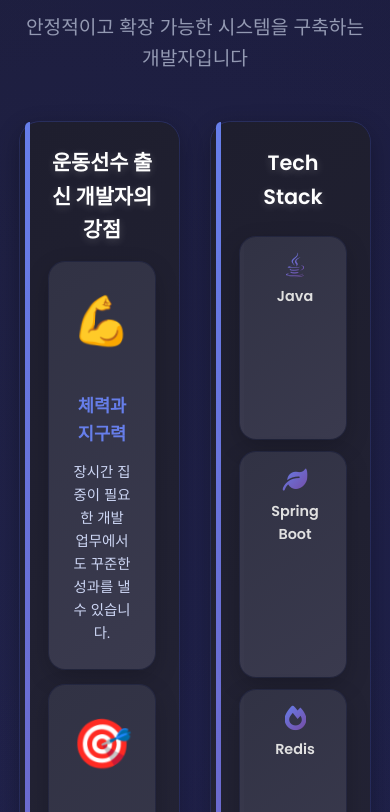
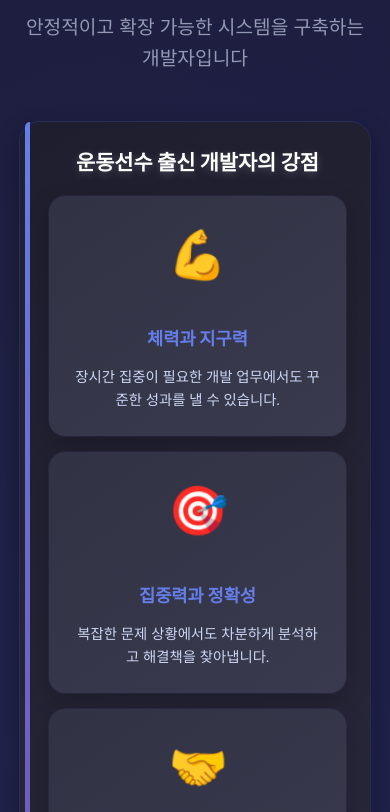
Before and after one commit to NohYeongO/NohYeongO.github.io, a plain HTML site: page index.html in a window 390 px wide. Shown: the part 1030-1842 px from the top of the page. Drawn offline with Linux system fonts and the light colour scheme.

Commit message:
css Update

```diff
--- a/styles.css
+++ b/styles.css
@@ -2124,20 +2124,20 @@ body {
     }
 
     .about-left {
-        flex-direction: row;
+        flex-direction: column;
         gap: 2rem;
         width: 100%;
     }
 
     .sports-background {
-        flex: 1;
-        width: calc(50% - 1rem);
+        flex: none;
+        width: 100%;
         min-width: 0;
     }
 
     .skill-tree-section {
-        flex: 1;
-        width: calc(50% - 1rem);
+        flex: none;
+        width: 100%;
         min-width: 0;
     }
 
@@ -2367,6 +2367,24 @@ body {
     .about-main {
         flex-direction: column;
         gap: 2rem;
+    }
+
+    .about-left {
+        flex-direction: column;
+        gap: 2rem;
+        width: 100%;
+    }
+
+    .sports-background {
+        flex: none;
+        width: 100%;
+        min-width: 0;
+    }
+
+    .skill-tree-section {
+        flex: none;
+        width: 100%;
+        min-width: 0;
     }
 
     .about-stats {
```
